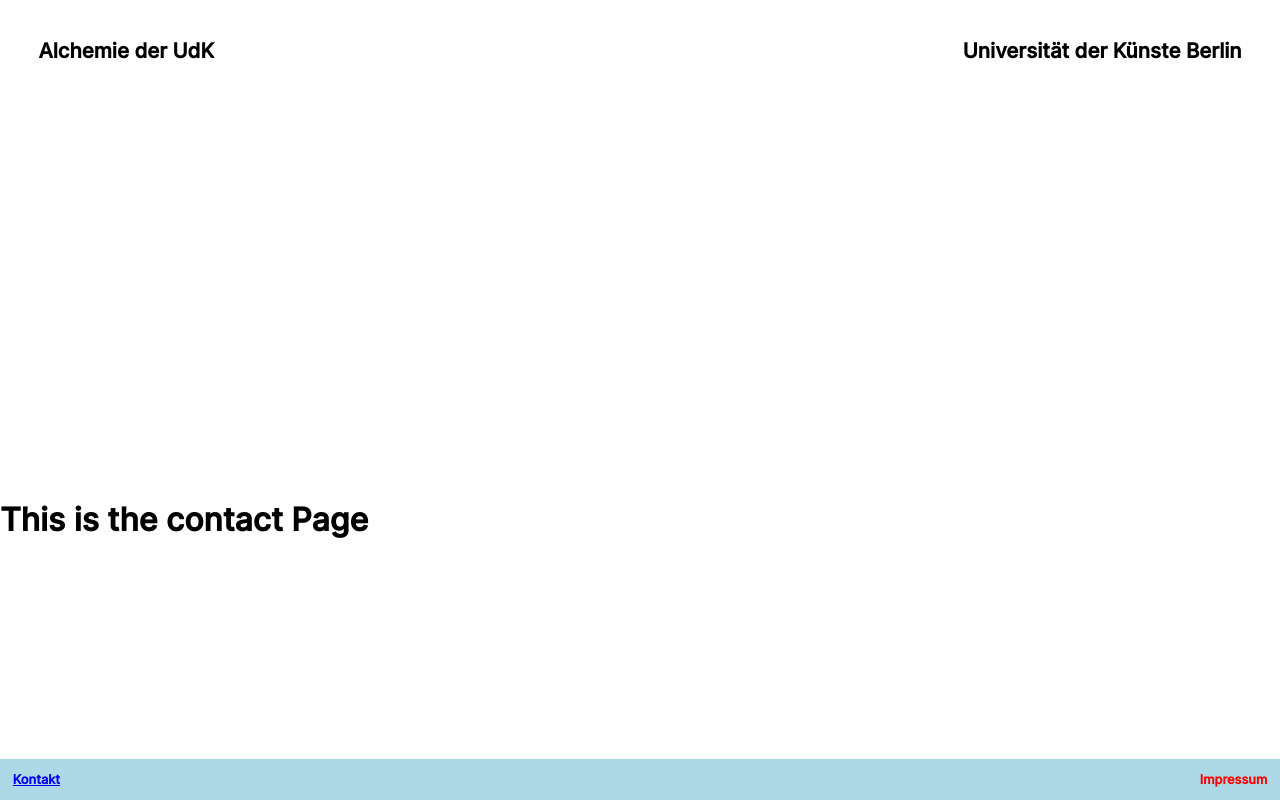
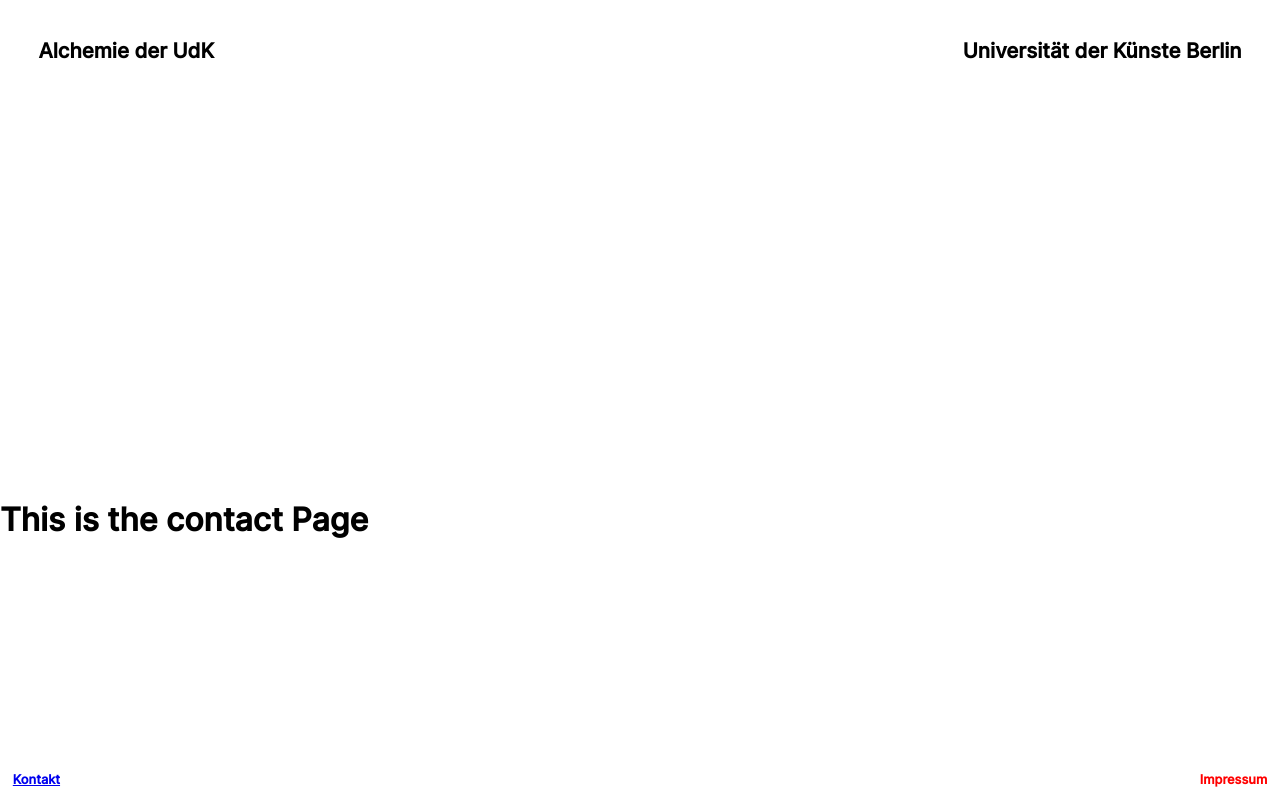
Before and after one commit to udk-berlin/alchemie, a React (Create React App) app: page /contact in a window 1280 px wide. Built offline with nearby package versions, Linux system fonts and the light colour scheme.

Commit message:
test commit / changed footer color

```diff
--- a/src/Styles/Footer.scss
+++ b/src/Styles/Footer.scss
@@ -1,7 +1,7 @@
 .footer {
     width: 100vw;
     font-size: clamp(6px, 0.5vw, 40px);
-    background-color: lightblue;
+    background-color: white;
     display: flex;
     align-items: center;
     justify-content: space-between;
```
